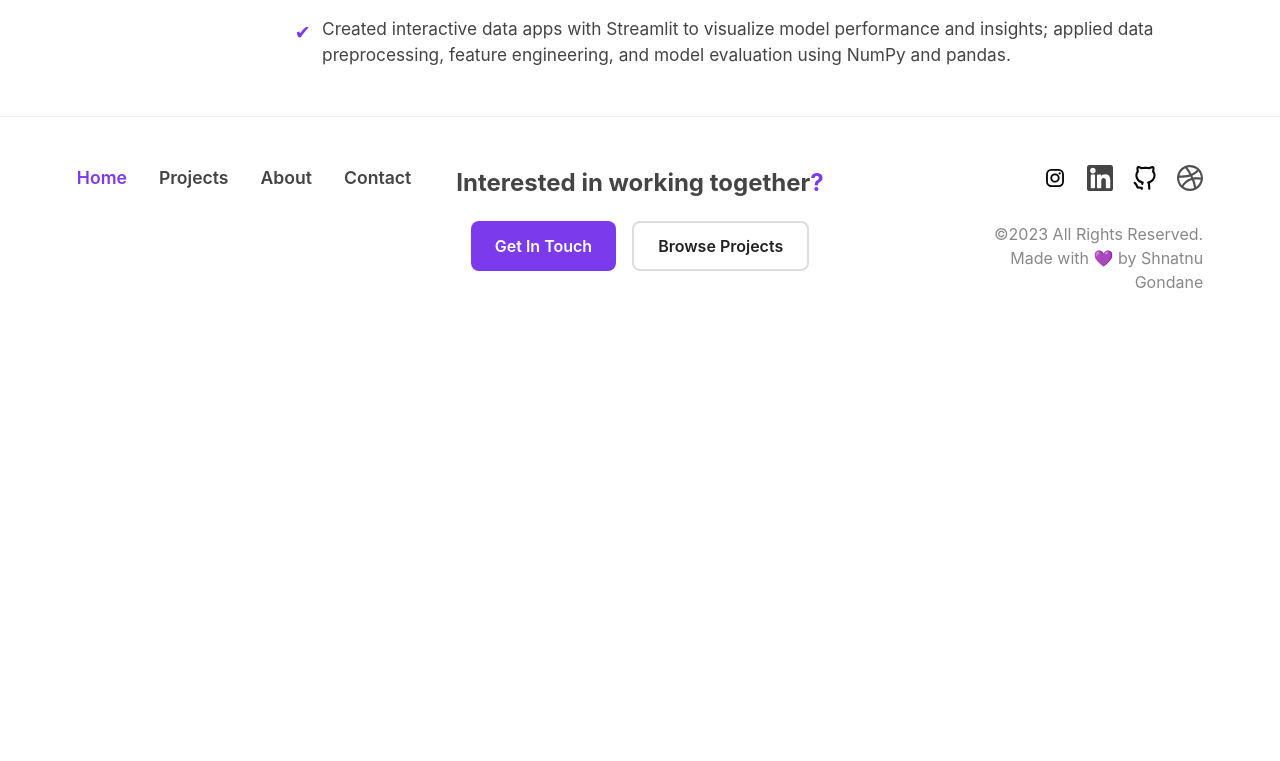
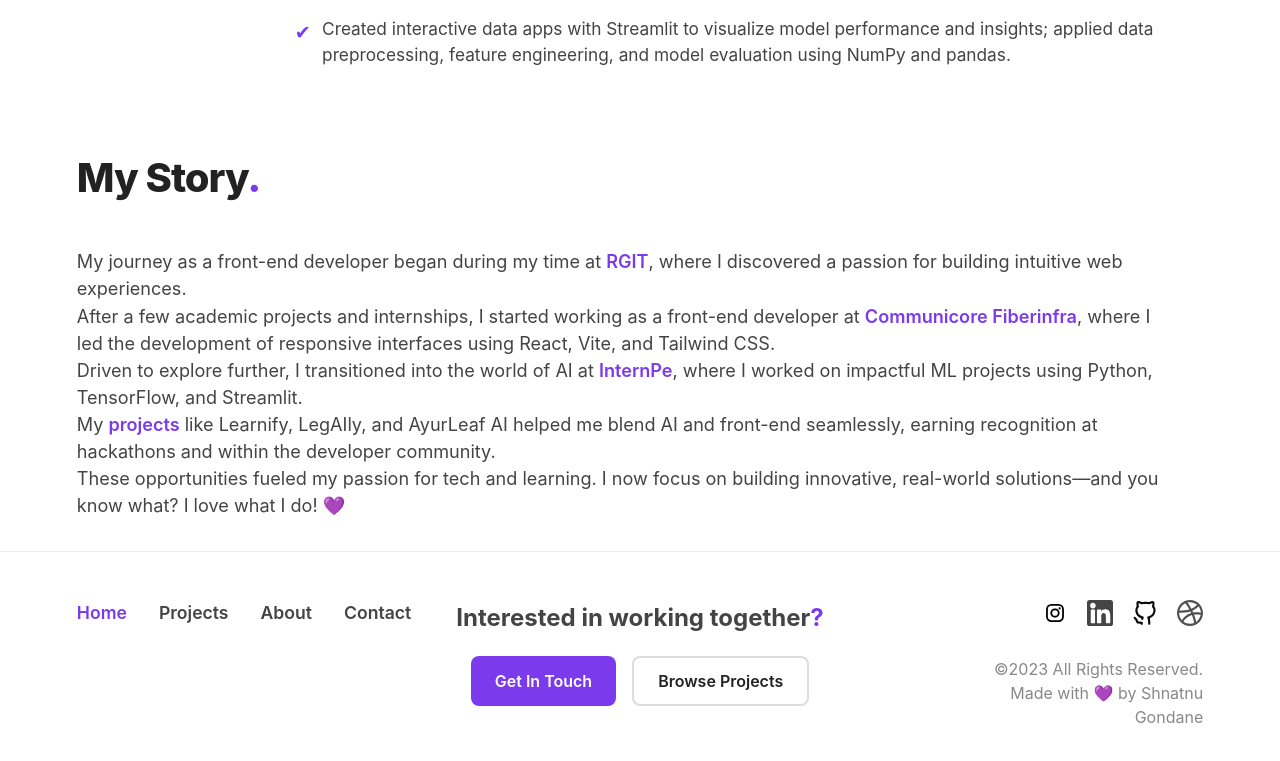
Before and after one commit to shantanugondane/Portfolio, a Next.js app: page / in a window 1280 px wide. Shown: the part 1946-2707 px from the top of the page. Before the commit the page ends 2272 px from the top, so only its background shows below. Built offline with nearby package versions, Linux system fonts and the light colour scheme.

Commit message:
new things updated

```diff
--- a/src/app/page.js
+++ b/src/app/page.js
@@ -2,7 +2,7 @@
 import Projects from '../../components/Projects';
 import Experience from '../../components/Experience';
 // import Skills from '../../components/Skills';
-// import MyStory from '../../components/MyStory';
+import MyStory from '../../components/MyStory';
 import Image from 'next/image';
 
 export default function Home() {
@@ -31,8 +31,7 @@
       </section>
       <Projects />
       <Experience />
-      {/* <Skills />
-      <MyStory /> */}
+      <MyStory />
     </>
   );
 }
```
